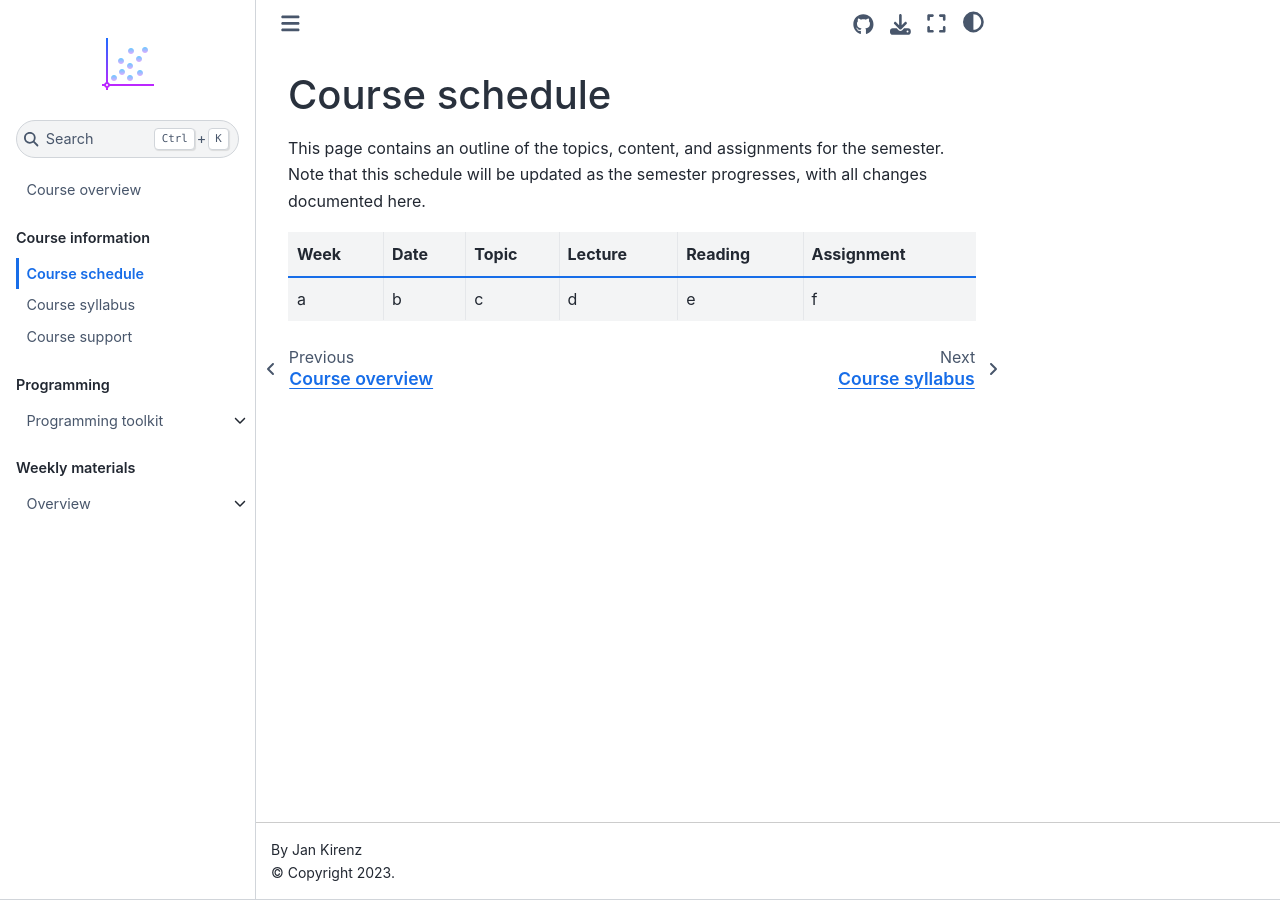
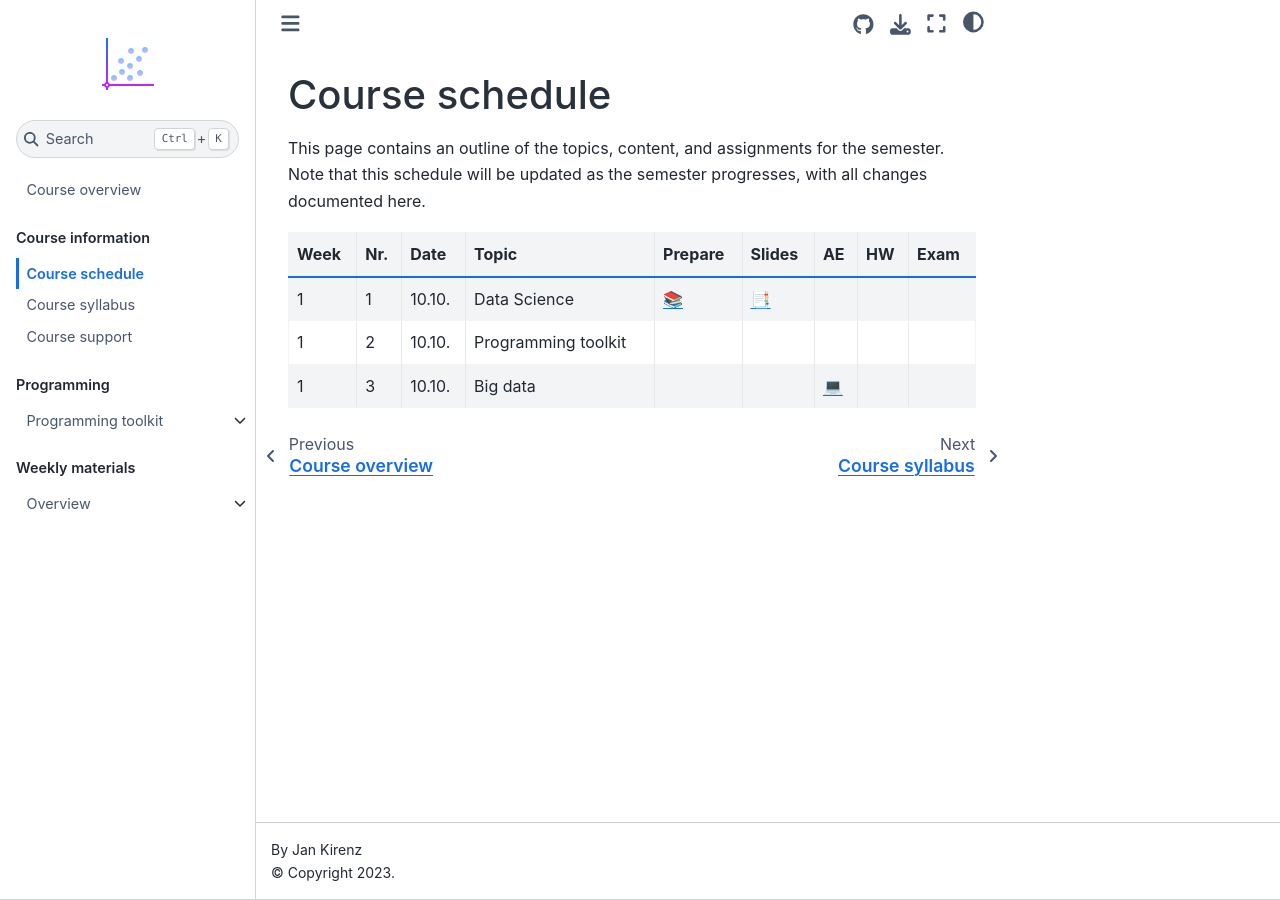
Before and after one commit to ds-ws22/website, a Jupyter Book: the page built from docs/course-schedule.md, in a window 1280 px wide. Built offline with Jupyter Book 1.0.4 settings and Sphinx 7.4.7 and the Sphinx Book theme 1.1.4, drawn with Linux system fonts in a browser that asks for light colours; comment, search, counter and statistics services are not loaded.

Commit message:
Update course-schedule.md

```diff
--- a/docs/course-schedule.md
+++ b/docs/course-schedule.md
@@ -3,6 +3,8 @@
 This page contains an outline of the topics, content, and assignments for the semester. Note that this schedule will be updated as the semester progresses, with all changes documented here.
 
 
-| Week | Date | Topic  | Lecture    | Reading        | Assignment
-| ---  | ---  | ---    | ---        | ---            | ---
-a      | b    | c      | d          | e              | f
+|	Week	|	Nr.	|	Date	|	Topic	|	Prepare	|	Slides	|	AE	|	HW	|	Exam	|
+|	---	|	---	|	---	|	---	|	---	|	---	|	---	|	---	|	---	|
+|	1	|	1	|	10.10.	|	Data Science	|	[📚](../weeks/week1.md)	|	[📑](https://drive.google.com/file/d/1-8T5QvckmSMD8qVMgtzQsZxOUoswsOgk/view?usp=sharing)	|		|		|		|
+|	1	|	2	|	10.10.	|	Programming toolkit	|		|		|		|		|		|
+|	1	|	3	|	10.10.	|	Big data	|		|		|	[💻](../weeks/week1.md)	|		|		|
```
